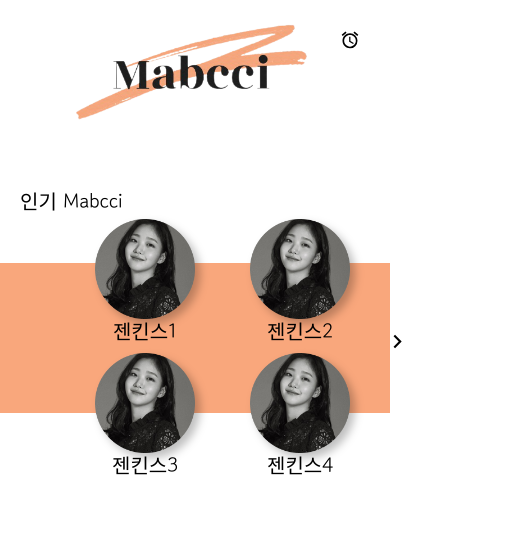
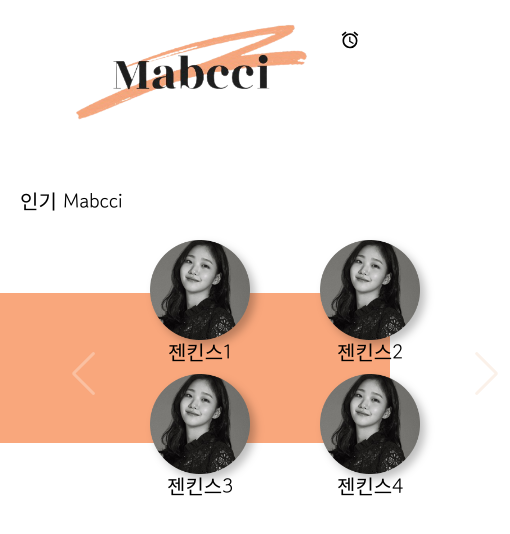
Before and after one commit to KimSeongKyu/mabcci, a React (Create React App) app in the folder frontend/mabcci/: page / in a window 390 px wide. Shown: the top 534 px of the page, 510 px wide, since content can reach past the window. Built offline with nearby package versions, Linux system fonts and the light colour scheme; a web font is replaced by a local one.

Commit message:
[S05P13C107-59] [FE-seongaeee] fix: HOME 페이지 인기 Mabcci 반응형 디자인 수정

```diff
--- a/frontend/mabcci/src/Components/Pages/ServicePage/Home/Home.css
+++ b/frontend/mabcci/src/Components/Pages/ServicePage/Home/Home.css
@@ -26,20 +26,26 @@
   position: relative;
 }
 
+.home-popularMabcci {
+  width: 100%;
+}
+
 .home-popularMabcci-title {
   margin-left: 20px;
-  margin-bottom: 50px;
+  margin-bottom: 70px;
 }
 
 .home-popularMabcci-background {
-  max-width: 100vw;
+  background: var(--main-color-1);
+  width: 100%;
   height: 150px;
-  background: var(--main-color-1);
+  margin-top: 80px;
 }
 
 .home-popularMabcci-web {
+  width: 100%;
   position: absolute;
-  top: 30px;
+  top: 60px;
   left: 30px;
 }
 
@@ -58,29 +64,20 @@
 
 .home-popularMabcci-mobile {
   position: absolute;
-  top: 30px;
-  left: 95px;
+  top: 0px;
+  left: 60px;
 }
 
-.home-popularMabcci-mobile > div {
-  margin-right: 45%;
-  display: flex;
-  flex-direction: row;
-  justify-content: space-between;
-}
-
-.home-popularMabcci-mobile > div > div {
-  display: flex;
-  flex-direction: column;
-  justify-content: space-between;
-}
-
-.home-mabcci {
-  margin-right: 50%;
+.home-mabcci-web {
+  margin-right: 25%;
   margin-bottom: 10px;
   display: flex;
   flex-direction: column;
   align-items: center;
+}
+
+.home-mabcci-mobile {
+  margin-bottom: 10px;
 }
 
 .home-mabcci-photo {
@@ -97,6 +94,46 @@
   position: absolute;
   top: 110px;
   right: 230px;
+}
+
+.home-swiper-container {
+  width: 450px;
+  height: 370px;
+}
+
+.home-swiper-slide {
+  text-align: center;
+  font-size: 18px;
+  background: transparent;
+
+  /* Center slide text vertically */
+  display: -webkit-box;
+  display: -ms-flexbox;
+  display: -webkit-flex;
+  display: flex;
+  flex-direction: column;
+  -webkit-box-pack: center;
+  -ms-flex-pack: center;
+  -webkit-justify-content: center;
+  justify-content: center;
+  -webkit-box-align: center;
+  -ms-flex-align: center;
+  -webkit-align-items: center;
+  align-items: center;
+}
+
+.home-swiper-slide > div {
+  width: 60%;
+  display: flex;
+  flex-direction: row;
+  justify-content: space-between;
+}
+
+.swiper-button-prev {
+  color: var(--main-color-2) !important;
+}
+.swiper-button-next {
+  color: var(--main-color-2) !important;
 }
 
 /* 웹 */
--- a/frontend/mabcci/src/Components/Pages/ServicePage/Home/HomeContent.js
+++ b/frontend/mabcci/src/Components/Pages/ServicePage/Home/HomeContent.js
@@ -1,11 +1,19 @@
 import React, { useState } from 'react';
 import { RiArrowLeftSLine, RiArrowRightSLine } from 'react-icons/ri';
+import { Swiper, SwiperSlide } from 'swiper/react';
+import SwiperCore, { Navigation } from 'swiper/core';
+import 'swiper/swiper.min.css';
+import 'swiper/components/navigation/navigation.min.css';
 import userphoto from './Images/userphoto.png';
 
-const mabcciListPrint = mabcciList => {
+SwiperCore.use([Navigation]);
+
+const mabcciListPrint = (mabcciList, type) => {
+  const className = `home-mabcci-${type}`;
+
   return mabcciList.map(mabcci => {
     return (
-      <div className="home-mabcci" key={mabcci.nickname}>
+      <div className={className} key={mabcci.nickname}>
         <img
           className="home-mabcci-photo"
           src={mabcci.picture}
@@ -55,14 +63,6 @@ const PopularMabcci = () => {
     },
   ]);
 
-  const nextClickHandler = () => {
-    setfirstMabcciIdx(4);
-  };
-
-  const beforeClickHandler = () => {
-    setfirstMabcciIdx(0);
-  };
-
   return (
     <article className="home-popularMabcci">
       <section className="home-popularMabcci-title">
@@ -70,37 +70,32 @@ const PopularMabcci = () => {
       </section>
       <div className="home-popularMabcci-background" />
       <section className="home-popularMabcci-web">
-        <div className="home-popularMabcci-top">
-          {mabcciListPrint(mabcciList.slice(0, 4))}
+        <div className="home-popularMabcci-top-web">
+          {mabcciListPrint(mabcciList.slice(0, 4), 'web')}
         </div>
-        <div className="home-popularMabcci-bottom">
-          {mabcciListPrint(mabcciList.slice(4, 8))}
+        <div className="home-popularMabcci-bottom-web">
+          {mabcciListPrint(mabcciList.slice(4, 8), 'web')}
         </div>
       </section>
       <section className="home-popularMabcci-mobile">
-        <div className="home-popularMabcci-top">
-          {mabcciListPrint(
-            mabcciList.slice(firstMabcciIdx, firstMabcciIdx + 2),
-          )}
-        </div>
-        <div className="home-popularMabcci-bottom">
-          {mabcciListPrint(
-            mabcciList.slice(firstMabcciIdx + 2, firstMabcciIdx + 4),
-          )}
-        </div>
-        {firstMabcciIdx === 0 ? (
-          <RiArrowRightSLine
-            className="home-popularMabcci-next"
-            size="25"
-            onClick={nextClickHandler}
-          />
-        ) : (
-          <RiArrowLeftSLine
-            className="home-popularMabcci-before"
-            size="25"
-            onClick={beforeClickHandler}
-          />
-        )}
+        <Swiper navigation className="home-swiper-container">
+          <SwiperSlide className="home-swiper-slide">
+            <div className=".home-popularMabcci-top-mobile">
+              {mabcciListPrint(mabcciList.slice(0, 2), 'mobile')}
+            </div>
+            <div className=".home-popularMabcci-bottom-mobile">
+              {mabcciListPrint(mabcciList.slice(2, 4), 'mobile')}
+            </div>
+          </SwiperSlide>
+          <SwiperSlide className="home-swiper-slide">
+            <div className="home-popularMabcci-top">
+              {mabcciListPrint(mabcciList.slice(4, 6), 'mobile')}
+            </div>
+            <div className="home-popularMabcci-bottom">
+              {mabcciListPrint(mabcciList.slice(6, 8), 'mobile')}
+            </div>
+          </SwiperSlide>
+        </Swiper>
       </section>
     </article>
   );
```
